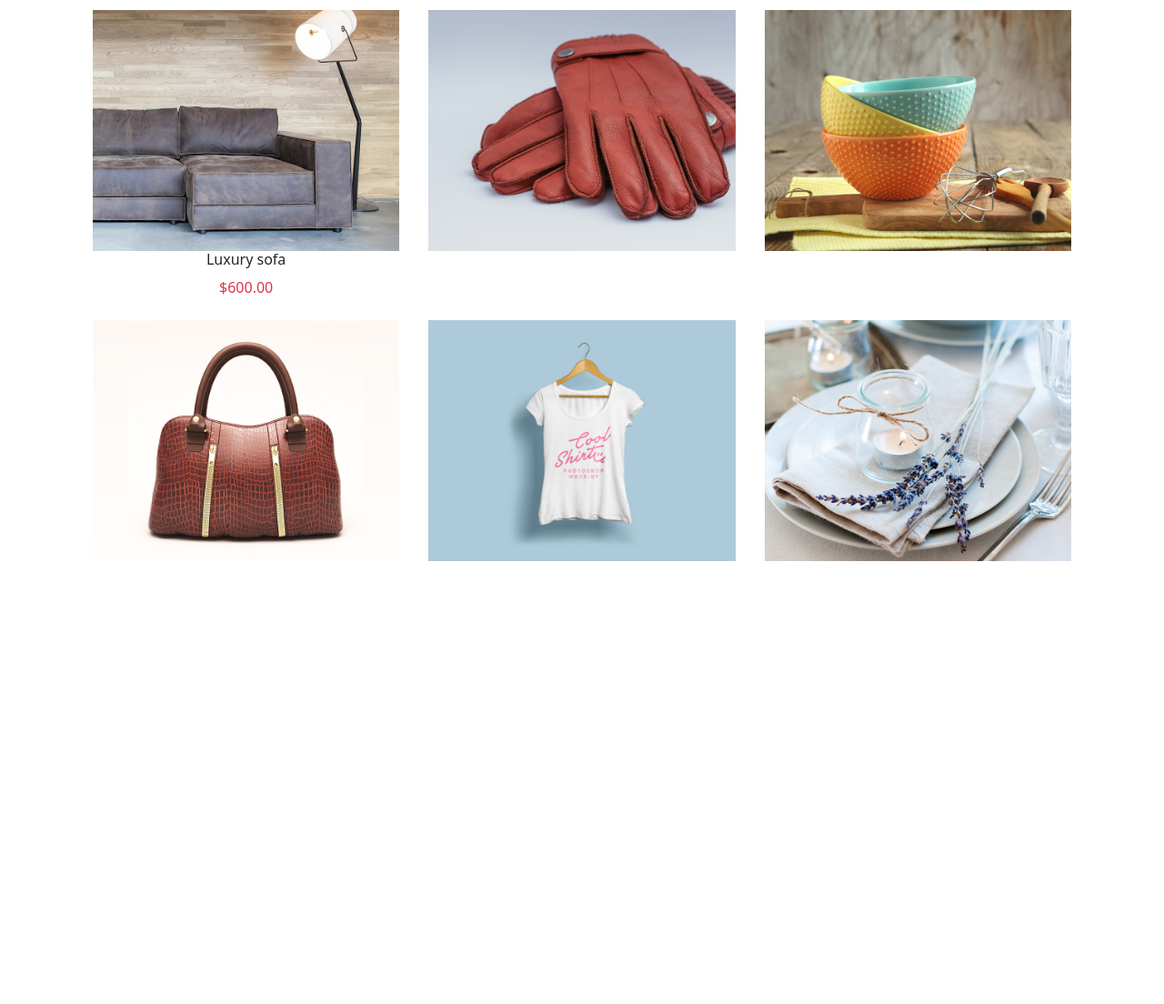
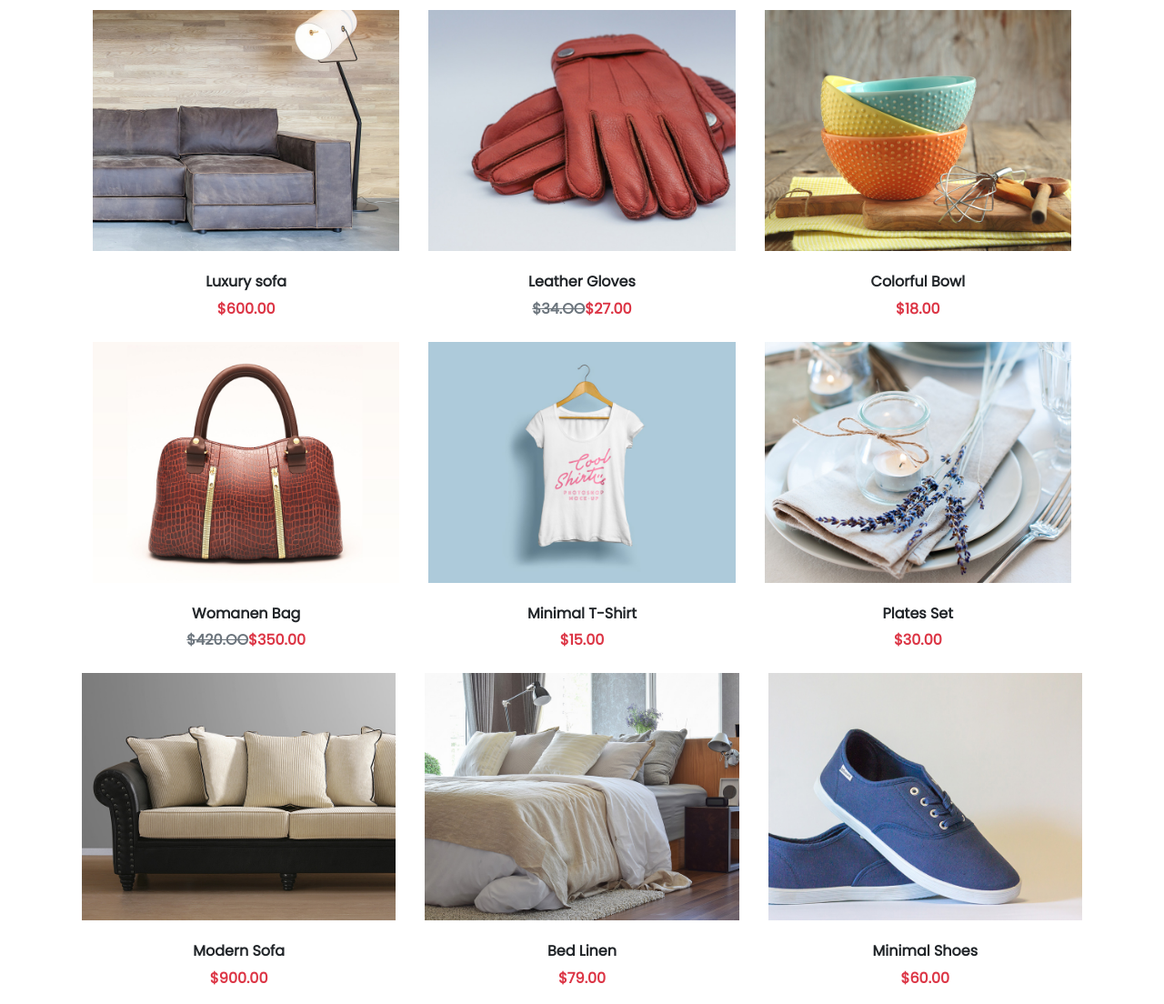
Before and after one commit to Caine-bw/cs17_emporium_js_Abdel, a website: page index.html in a window 1280 px wide. Shown: the part 1178-2282 px from the top of the page at 91% size. Before the commit the page ends 1803 px from the top, so only its background shows below. Drawn offline with nearby package versions, Linux system fonts and the light colour scheme.

```diff
--- a/index.html
+++ b/index.html
@@ -84,40 +84,75 @@
                           <div class="col-4">
                             <div class="m-2">
                                 <img src="/public/img/products_mini/product-modern-sofa.jpg" class="img-fluid" alt="">
-                                <h6 class="text-center">Luxury sofa</h6>
-                                <p class="text-danger text-center">$600.00</p>
+                                <h6 class="text-center fw-bold mt-4">Luxury sofa</h6>
+                                <p class="text-danger text-center fw-bold">$600.00</p>
                             </div>
                           </div>
                           <div class="col-4">
-                            <div class="m-2">
+                            <div class="m-2 text-center">
                                 <img src="/public/img/products_mini/product-gloves.jpg" class="img-fluid" alt="">
+                                <h6 class="text-center fw-bold mt-4">Leather Gloves</h6>
+                                <span class="text-danger text-center fw-bold"><del class="text-secondary text-center">$34.OO</del>$27.00</span>
                             </div>
                           </div>
                           <div class="col-4">
                             <div class="m-2">
                                 <img src="/public/img/products_mini/product-cups.jpg" class="img-fluid" alt="">
+                                <h6 class="text-center fw-bold mt-4">Colorful Bowl</h6>
+                                <p class="text-danger text-center fw-bold">$18.00</p>
                             </div>
                           </div>
                         </div>
                         <!-- 2 eme row -->
                         <div class="row g-3">
                             <div class="col-4">
-                              <div class="m-2">
+                              <div class="m-2 text-center">
                                   <img src="/public/img/products_mini/product-bag.jpg" class="img-fluid" alt="">
+                                  <h6 class="text-center fw-bold mt-4">Womanen Bag</h6>
+                                  <span class="text-danger text-center fw-bold"><del class="text-secondary text-center">$420.OO</del>$350.00</span>
                               </div>
                             </div>
                             <div class="col-4">
                               <div class="m-2">
                                   <img src="/public/img/products_mini/product-tshitr.jpg" class="img-fluid" alt="">
+                                  <h6 class="text-center fw-bold mt-4">Minimal T-Shirt</h6>
+                                  <p class="text-danger text-center fw-bold">$15.00</p>
                               </div>
                             </div>
                             <div class="col-4">
                               <div class="m-2">
                                   <img src="/public/img/products_mini/product-plates.jpg" class="img-fluid" alt="">
+                                  <h6 class="text-center fw-bold mt-4">Plates Set</h6>
+                                  <p class="text-danger text-center fw-bold ">$30.00</p>
                               </div>
                             </div>
                           </div>
                       </div>
+                     <!-- 3 eme row -->
+                     <div class="row g-3">
+                      <div class="col-4">
+                        <div class="m-2">
+                            <img src="/public/img/products_mini/product-luxry-sofa.jpg" class="img-fluid" alt="">
+                            <h6 class="text-center fw-bold mt-4">Modern Sofa</h6>
+                            <p class="text-danger text-center fw-bold">$900.00</p>
+                        </div>
+                      </div>
+                      <div class="col-4">
+                        <div class="m-2">
+                            <img src="/public/img/products_mini/product-bed.jpg" class="img-fluid" alt="">
+                            <h6 class="text-center fw-bold mt-1 mt-4">Bed Linen</h6>
+                            <p class="text-danger text-center fw-bold">$79.00</p>
+                        </div>
+                      </div>
+                      <div class="col-4">
+                        <div class="m-2">
+                            <img src="/public/img/products_mini/product-shoes.jpg" class="img-fluid" alt="">
+                            <h6 class="text-center fw-bold mt-4">Minimal Shoes</h6>
+                            <p class="text-danger text-center fw-bold">$60.00</p>
+                        </div>
+                      </div>
+                    </div>
+                </div>
                   </div>
               </div>
           </section>
--- a/src/sass/produits.sass
+++ b/src/sass/produits.sass
@@ -0,0 +1,2 @@
+.produits
+    font-family: Poppins
```
Also changed, not shown: public/css/style.css, 1 other file.
